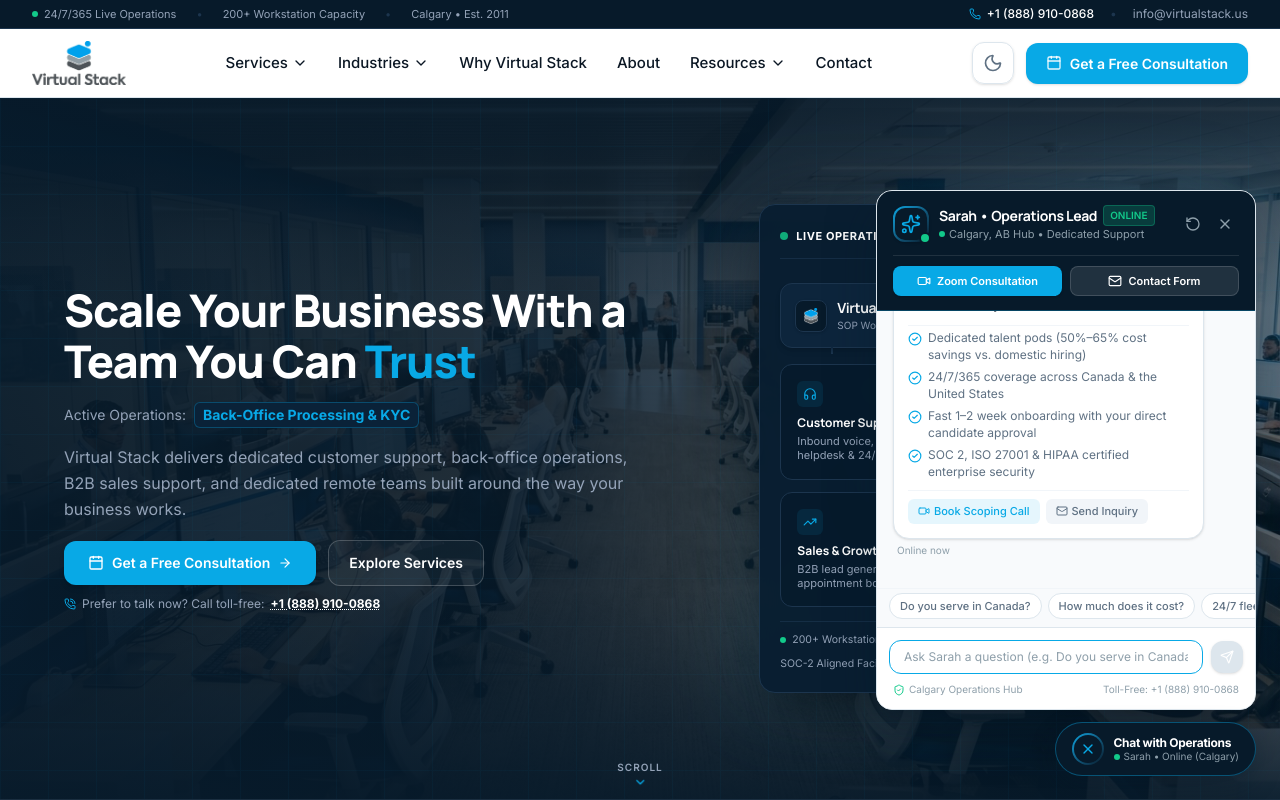
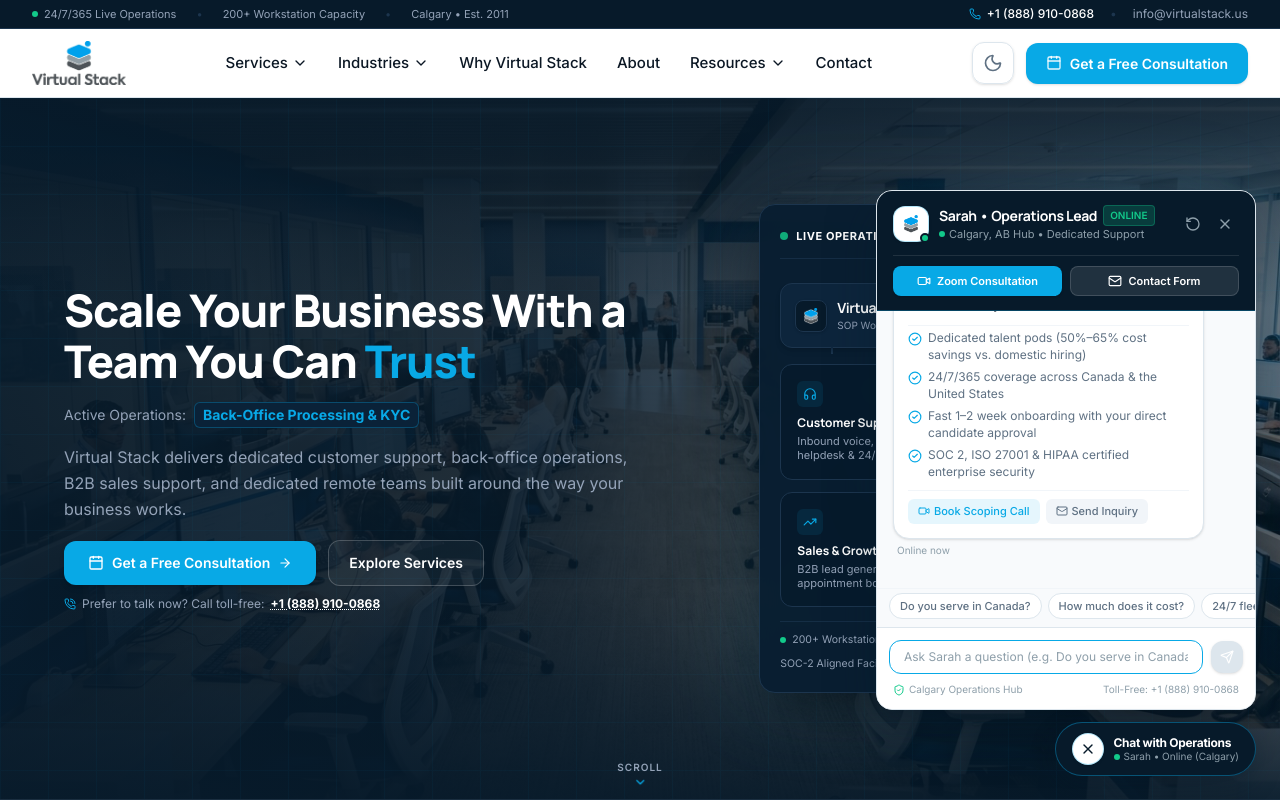
Before and after one commit to ItsMrAhmad/VirtualStack, a Next.js app: page / in a window 1280 px wide. Both pictures are taken after a click on the button "Open Virtual Stack Assistant". Built offline with nearby package versions, Linux system fonts and the light colour scheme.

Commit message:
Replace chatbot avatar and launcher badge with official Virtual Stack logo mark

```diff
--- a/components/chatbot/ChatbotWidget.tsx
+++ b/components/chatbot/ChatbotWidget.tsx
@@ -2,6 +2,7 @@
 
 import React, { useState, useEffect, useRef } from "react";
 import Link from "next/link";
+import Image from "next/image";
 import {
   MessageSquare,
   X,
@@ -123,11 +124,15 @@
           <div className="bg-[#071A2A] px-4 py-3.5 border-b border-[#08A9E6]/30 text-white shrink-0">
             <div className="flex items-center justify-between">
               <div className="flex items-center gap-2.5">
-                <div className="relative w-9 h-9 rounded-xl bg-gradient-to-br from-[#08A9E6] to-[#071A2A] flex items-center justify-center p-0.5 shadow-sm">
-                  <div className="w-full h-full bg-[#071A2A] rounded-[10px] flex items-center justify-center">
-                    <Sparkles className="w-5 h-5 text-[#08A9E6]" />
-                  </div>
-                  <span className="absolute -bottom-0.5 -right-0.5 w-3 h-3 rounded-full bg-[#12C98A] border-2 border-[#071A2A]" />
+                <div className="relative w-9 h-9 rounded-xl bg-white flex items-center justify-center p-1.5 shadow-sm border border-[#08A9E6]/30 shrink-0">
+                  <Image
+                    src="/icon.png"
+                    alt="Virtual Stack Logo"
+                    width={26}
+                    height={26}
+                    className="w-full h-full object-contain"
+                  />
+                  <span className="absolute -bottom-0.5 -right-0.5 w-2.5 h-2.5 rounded-full bg-[#12C98A] border-2 border-[#071A2A]" />
                 </div>
                 <div>
                   <div className="flex items-center gap-1.5">
@@ -326,14 +331,18 @@
         aria-label={isOpen ? "Close Virtual Stack Assistant" : "Open Virtual Stack Assistant"}
         className="pointer-events-auto flex items-center gap-2.5 bg-[#071A2A] hover:bg-[#0C1E30] text-white border border-[#08A9E6]/40 hover:border-[#08A9E6] rounded-full p-2.5 sm:px-4 sm:py-2.5 shadow-[0_10px_25px_rgba(7,26,42,0.35)] hover:shadow-[0_10px_30px_rgba(8,169,230,0.3)] transition-all duration-200 group"
       >
-        <div className="relative w-8 h-8 rounded-full bg-gradient-to-br from-[#08A9E6] to-[#071A2A] flex items-center justify-center p-0.5 shrink-0">
-          <div className="w-full h-full bg-[#071A2A] rounded-full flex items-center justify-center">
-            {isOpen ? (
-              <X className="w-4 h-4 text-[#08A9E6]" />
-            ) : (
-              <MessageSquare className="w-4 h-4 text-[#08A9E6]" />
-            )}
-          </div>
+        <div className="relative w-8 h-8 rounded-full bg-white flex items-center justify-center p-1.5 shrink-0 shadow-sm border border-[#08A9E6]/30">
+          {isOpen ? (
+            <X className="w-4 h-4 text-[#071A2A]" />
+          ) : (
+            <Image
+              src="/icon.png"
+              alt="Virtual Stack"
+              width={20}
+              height={20}
+              className="w-full h-full object-contain"
+            />
+          )}
           {!isOpen && (
             <span className="absolute -top-0.5 -right-0.5 w-2.5 h-2.5 rounded-full bg-[#12C98A] border-2 border-[#071A2A]" />
           )}
```
